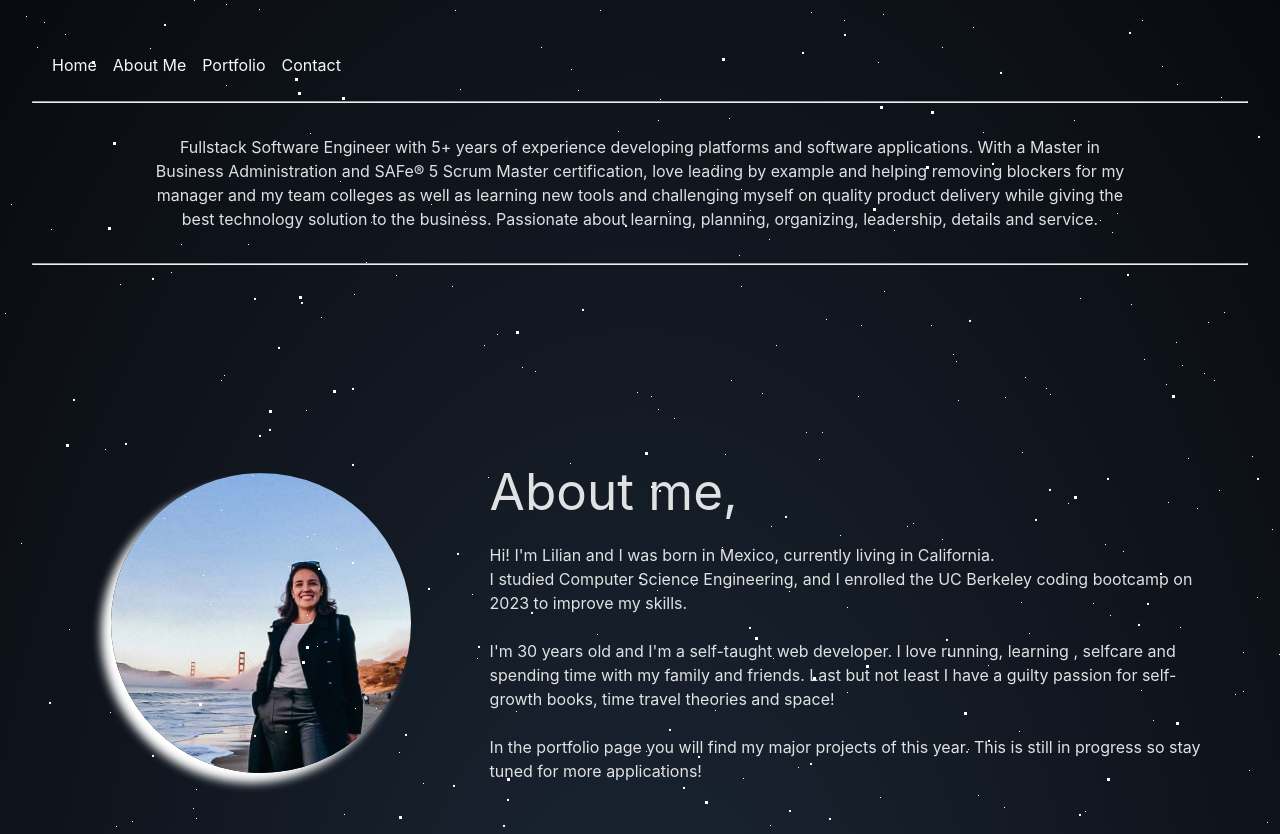
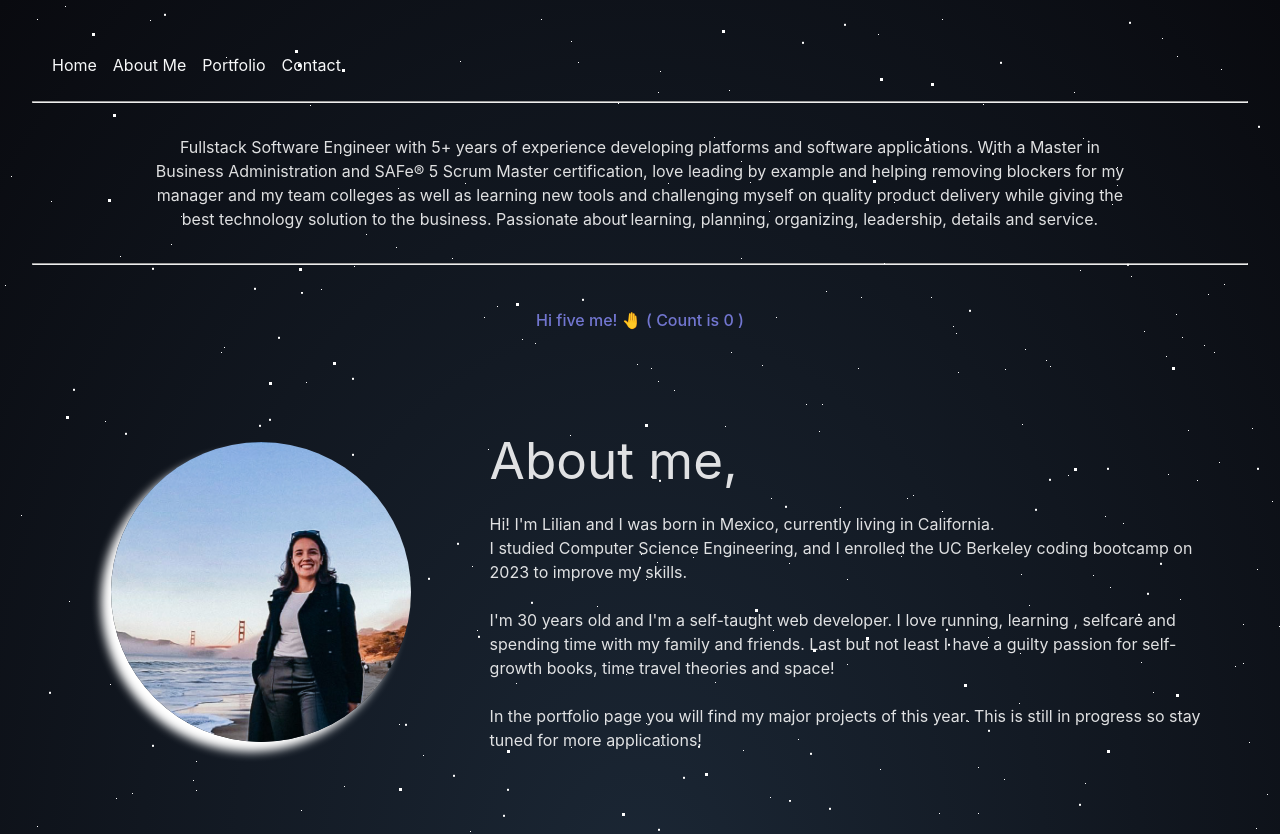
Before and after one commit to lilianpatinoortiz/Lilians-Portfolio, a React (Vite) app: page /aboutme in a window 1280 px wide. Shown: the top 834 px of the page. Built offline with nearby package versions, Linux system fonts and the light colour scheme.

Commit message:
Adding final styling changes

```diff
--- a/src/assets/css/App.css
+++ b/src/assets/css/App.css
@@ -203,16 +203,13 @@ footer {
   background-position: center;
   background-repeat: no-repeat;
   background-attachment: fixed;
-  background-image: url("../img/GGB.jpeg");
-  animation-duration: 1s;
-  animation-name: fadeInUp;
 }
 #about-me-container {
   display: flex;
   align-items: center;
   flex-wrap: wrap;
   justify-content: space-evenly;
-  min-height: 700px;
+  min-height: 500px;
 
   #my-picture {
     border-radius: 50%;
@@ -220,6 +217,7 @@ footer {
     max-width: 300px;
     min-width: 300px;
     margin: 50px;
+    z-index: 10;
 
     background-size: cover;
     background-position: center;
@@ -234,10 +232,6 @@ footer {
   }
 }
 
-#aboutme-header {
-  animation-duration: 1s;
-  animation-name: fadeInUp;
-}
 /* About me section end */
 
 /* Contact section */
--- a/src/assets/css/index.css
+++ b/src/assets/css/index.css
@@ -28,7 +28,7 @@ a:hover {
 body {
   margin: 0;
   place-items: center;
-  min-height: 100vh;
+  min-height: 110vh;
   font-family: Inter, system-ui, Avenir, Helvetica, Arial, sans-serif;
   line-height: 1.5 !important;
 }
--- a/src/assets/css/stars.css
+++ b/src/assets/css/stars.css
@@ -2,9 +2,6 @@
 html {
   /* height: 100%; */
   background: radial-gradient(ellipse at bottom, #1b2735 0%, #090a0f 100%);
-}
-
-.starscontainer {
 }
 
 #stars {
@@ -190,7 +187,7 @@ html {
     1852px 45px #fff, 1860px 1675px #fff, 1168px 1498px #fff, 840px 1531px #fff,
     1600px 376px #fff, 333px 1913px #fff, 1234px 318px #fff, 1790px 704px #fff,
     1815px 839px #fff, 1117px 1209px #fff, 1846px 924px #fff, 344px 813px #fff;
-  animation: animStar 200s linear infinite;
+  animation: animStar 100s linear infinite;
 }
 #stars:after {
   content: " ";
@@ -433,7 +430,7 @@ html {
     650px 253px #fff, 76px 259px #fff, 1845px 1331px #fff, 968px 1041px #fff,
     1694px 796px #fff, 717px 1596px #fff, 1925px 194px #fff, 1976px 304px #fff,
     405px 623px #fff, 1240px 162px #fff, 776px 78px #fff;
-  animation: animStar 5000s linear infinite;
+  animation: animStar 500s linear infinite;
 }
 #stars2:after {
   content: " ";
@@ -525,7 +522,7 @@ html {
     210px 544px #fff, 568px 620px #fff, 76px 1221px #fff, 768px 823px #fff,
     851px 356px #fff, 347px 952px #fff, 1140px 1389px #fff, 1307px 1880px #fff,
     414px 316px #fff, 1540px 383px #fff;
-  animation: animStar 200s linear infinite;
+  animation: animStar 100s linear infinite;
 }
 #stars3:after {
   content: " ";
--- a/src/pages/AboutMe.jsx
+++ b/src/pages/AboutMe.jsx
@@ -17,6 +17,12 @@ function AboutMe({
       </div>
       <br />
       <hr></hr>
+      <br />
+      <div>
+        <button id="hi5Button" onClick={() => setHi5((hi5) => hi5 + 1)}>
+          Hi five me! 🤚 ( Count is {hi5} )
+        </button>
+      </div>
       <div id="aboutme">
         <div id="about-me-container">
           <section id="my-picture"></section>
@@ -33,12 +39,6 @@ function AboutMe({
         </div>
       </div>
       <br />
-      <div>
-        <button id="hi5Button" onClick={() => setHi5((hi5) => hi5 + 1)}>
-          Hi five me! 🤚 ( Count is {hi5} )
-        </button>
-      </div>
-      <br />
     </>
   );
 }
--- a/src/pages/Home.jsx
+++ b/src/pages/Home.jsx
@@ -2,8 +2,6 @@ import { useState } from "react";
 
 /* In our component: Destructure the data gotten from the PROPs */
 function AboutMe({ data: { name, position, location, linkedin, resume } }) {
-  const [hi5, setHi5] = useState(0);
-
   return (
     <>
       <hr></hr>
@@ -29,7 +27,6 @@ function AboutMe({ data: { name, position, location, linkedin, resume } }) {
                 <button className="primary">Get my resume</button>
               </a>
             </div>
-            <p className="scrolling"> Keep scrolling &#x2B07;</p>
           </div>
         </div>
       </div>
```
